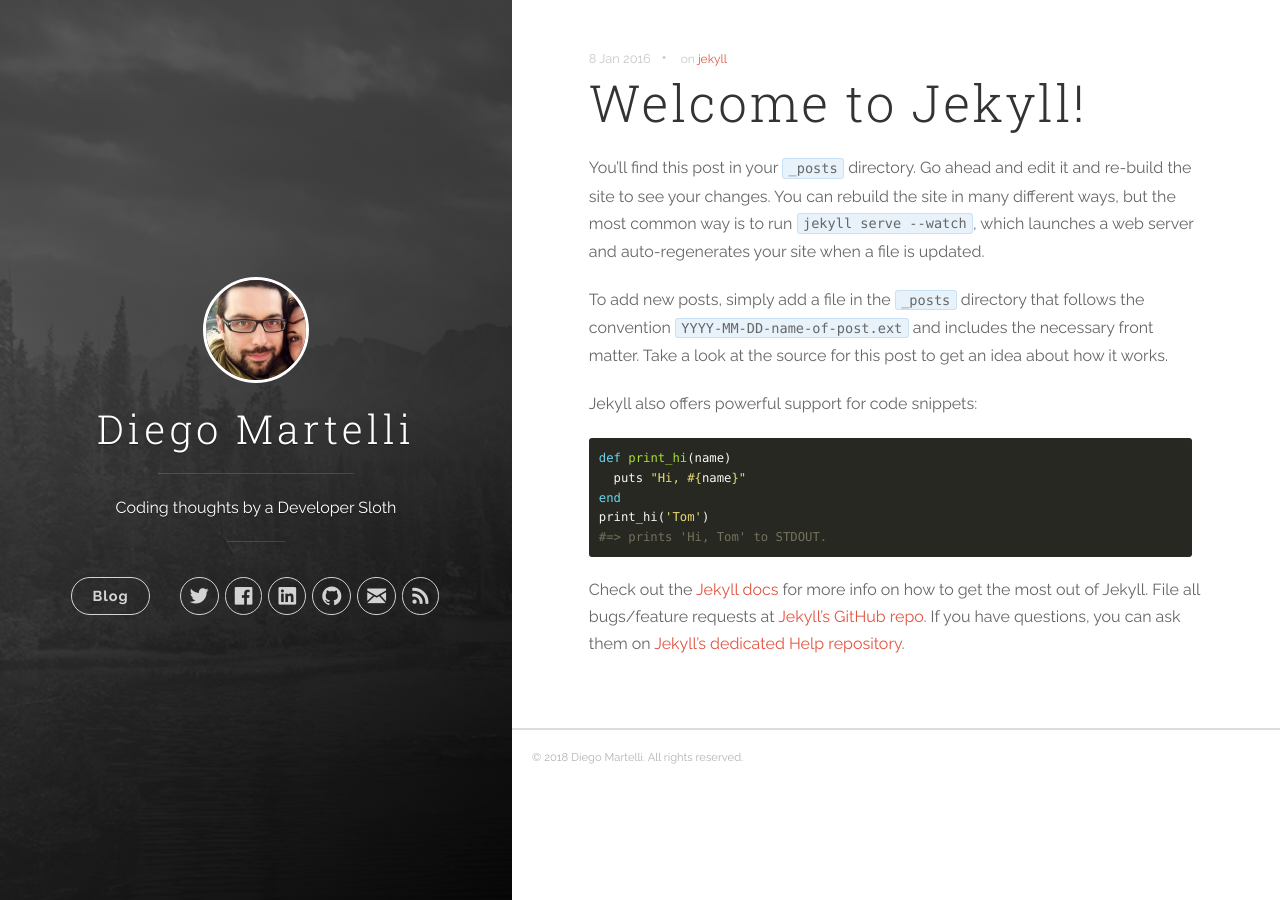
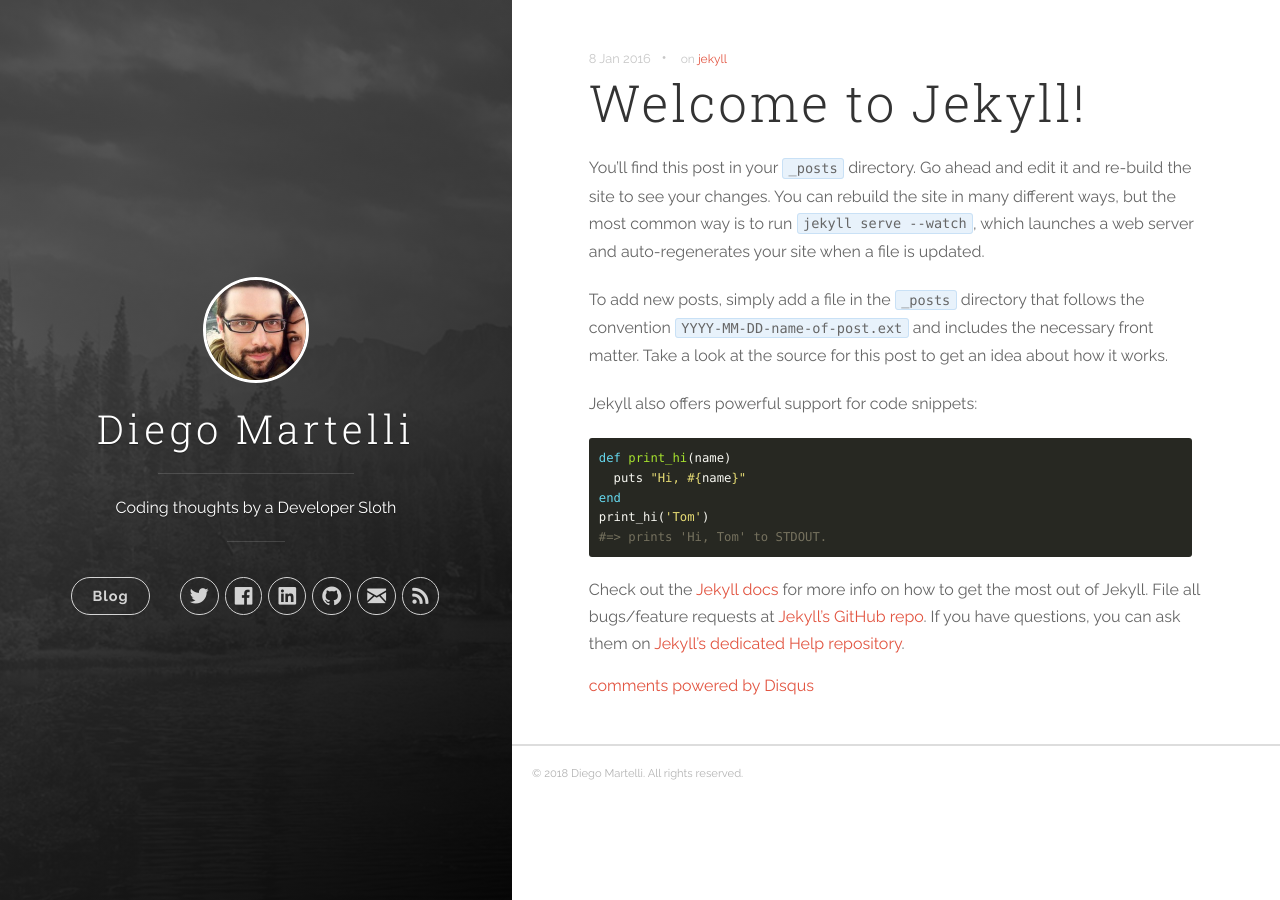
Before and after one commit to DiegoMartelli/diegomartelli.github.io, a Jekyll site: the page built from _posts/2016-01-08-welcome-to-jekyll.markdown, in a window 1280 px wide. Built offline with Jekyll 4.4.1, drawn with Linux system fonts in a browser that asks for light colours; comment, search, counter and statistics services are not loaded; some of the changed lines change nothing that is shown.

Commit message:
Add Comments

```diff
--- a/_config.yml
+++ b/_config.yml
@@ -4,7 +4,7 @@
 url: 'http://www.diegomartelli.com'
 baseurl: ''
 # google_analytics: 'UA-XXXXXX-X'
-# disqus_shortname: 'your-disqus-name'
+disqus_shortname: 'diegomartelli'
 
 author:
   name: 'Diego Martelli'
--- a/_layouts/post.html
+++ b/_layouts/post.html
@@ -1,5 +1,6 @@
 ---
 layout: default
+comments: true
 ---
 <article class="post-container post-container--single">
   <header class="post-header">
```
